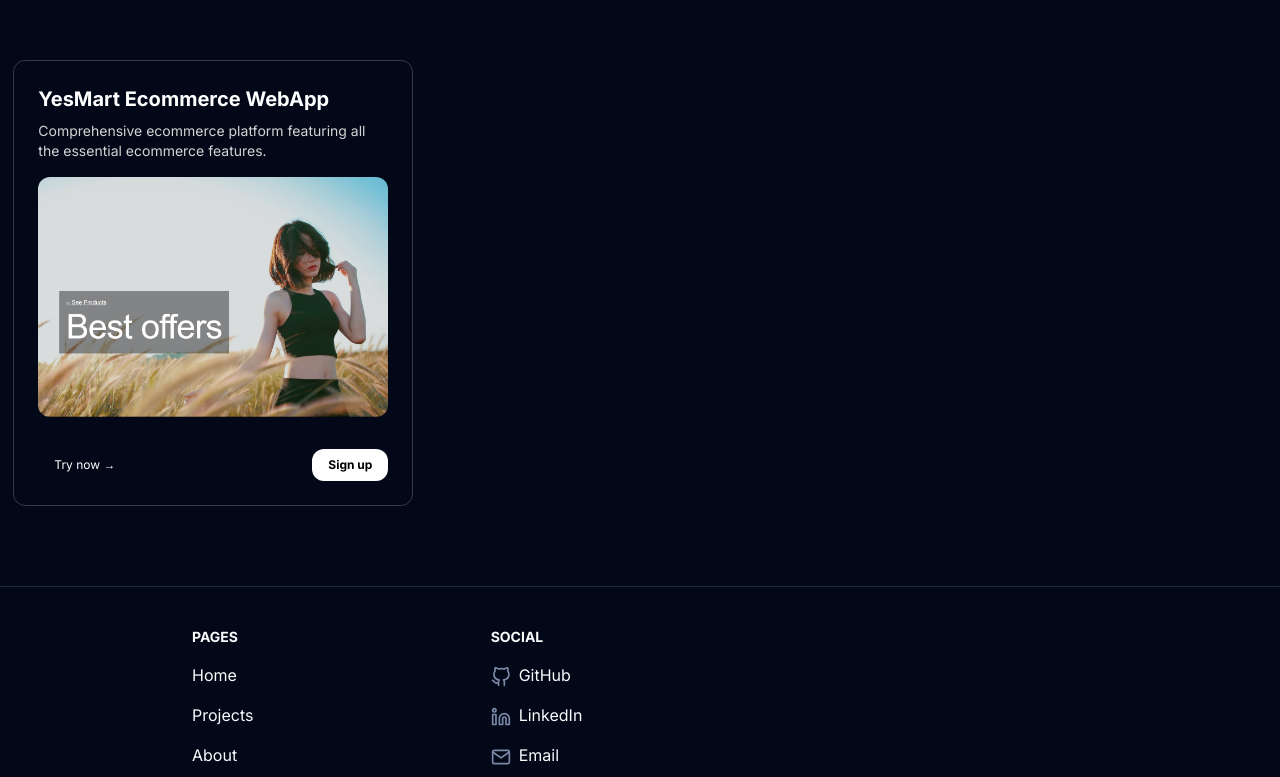
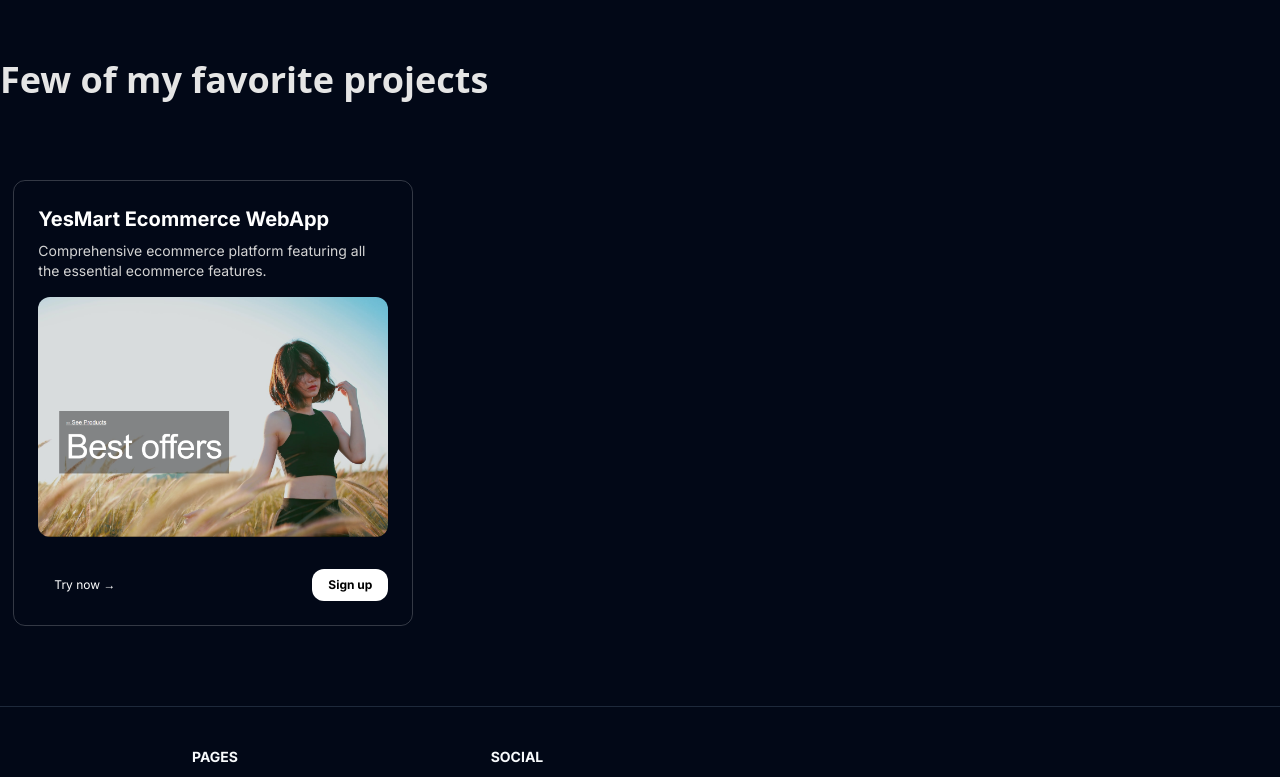
Before and after one commit to yashraj970/yash-raj-portfolio, a Next.js app: page / in a window 1280 px wide. Shown: the part 2200-2977 px from the top of the page. Built offline with nearby package versions, Linux system fonts and the light colour scheme.

Commit message:
projects title added

```diff
--- a/src/components/Projects/Projects.tsx
+++ b/src/components/Projects/Projects.tsx
@@ -4,6 +4,9 @@ import { ThreeDCardDemo } from "./3D-Card";
 const Projects = () => {
   return (
     <div>
+      <h1 className="max-w-7xl mx-auto text-xl md:text-4xl font-bold text-neutral-800 dark:text-neutral-200 font-sans pt-20">
+        Few of my favorite projects
+      </h1>
       <div className="grid grid-cols-1 sm:grid-cols-2 md:grid-cols-3">
         <ThreeDCardDemo
           title={"YesMart Ecommerce WebApp"}
```
